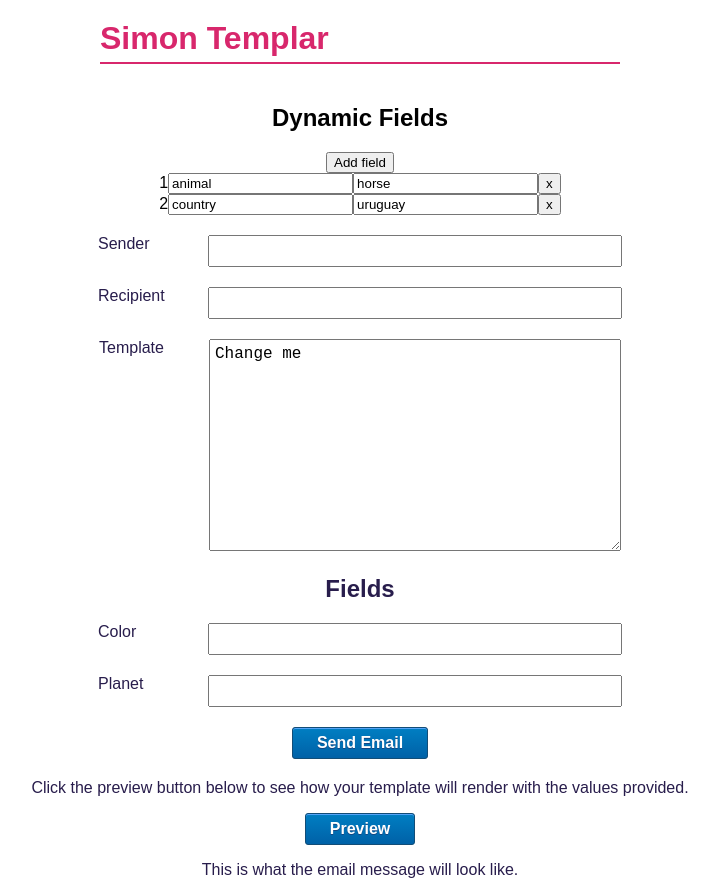
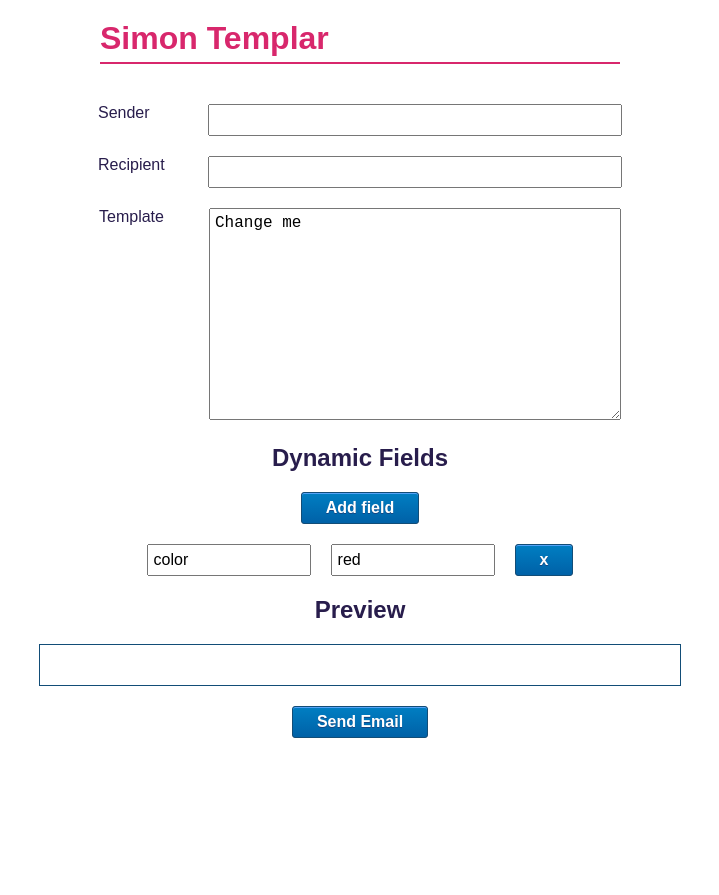
Before and after one commit to alexisbellido/email-template, a React (Create React App) app in the folder react/simon-templar/: page / in a window 1280 px wide. Shown: the whole page, without its empty margins (280-999 px from the left). After the commit the page ends 800 px from the top, so only its background shows below. Built offline with nearby package versions, Linux system fonts and the light colour scheme.

Commit message:
work on preview button

```diff
--- a/react/simon-templar/src/App.css
+++ b/react/simon-templar/src/App.css
@@ -1,9 +1,10 @@
-.App {
+.app {
   font-family: Arial, Verdana, Geneva, Tahoma, sans-serif;
   text-align: center;
+  margin: 20px;
 }
 
-.App h1 {
+.app h1 {
   text-align: left;
   width: 520px;
   margin: 20px auto 40px auto;
@@ -11,3 +12,30 @@
   border-bottom: 2px solid #d8276c;
   padding-bottom: 5px;
 }
+
+.app button {
+  box-shadow:inset 0px 1px 0px 0px #54a3f7;
+  background:linear-gradient(to bottom, #007dc1 5%, #0061a7 100%);
+  background-color :#281d4c;
+  border-radius: 3px;
+  border: 1px solid #124d77;
+  display: inline-block;
+  cursor: pointer;
+  color: #ffffff;
+  font-size: 16px;
+  font-weight: bold;
+  padding: 6px 24px;
+  text-decoration: none;
+  text-shadow: 0px 1px 0px #154682;
+  text-align: center;
+}
+
+.app .notification {
+  font-weight: bold;
+  display: block;
+  text-align: center;
+}
+
+.app .hidden {
+  display:  none;
+}
--- a/react/simon-templar/src/App.js
+++ b/react/simon-templar/src/App.js
@@ -3,36 +3,26 @@ import axios from 'axios';
 
 import './App.css';
 
-import Builder from './components/Builder';
+import ParametersBuilder from './components/ParametersBuilder';
+import FieldsBuilder from './components/FieldsBuilder';
 import Previewer from './components/Previewer';
 
 const App = () => {
-
-  // TODO start with no fields
-  const [fields, setFields] = useState({
-    color: "",
-    planet: ""
-  });
-
-  // TODO array for dynamic inputs
-  const [dynamicFields, setDynamicFields] = useState([
-    {
-      id: "1",
-      fieldName: "animal",
-      fieldValue: "horse"
-    },
-    {
-      id: "2",
-      fieldName: "country",
-      fieldValue: "uruguay"
-    }
-  ]);
 
   const [parameters, setParameters] = useState({
     template: "Change me",
     sender: "",
     recipient: ""
   });
+
+  // initialize dynamic fields with an example
+  const [dynamicFields, setDynamicFields] = useState([
+    {
+      id: "1",
+      fieldName: "color",
+      fieldValue: "red"
+    }
+  ]);
 
   const addField = () => {
     // Add a field to array of dynamic fields.
@@ -77,33 +67,20 @@ const App = () => {
   };
 
   const handleChange = (e) => {
-    // Use setFields for input starting with "field-" and
-    // setParameters for template, sender and recipient.
-    const re = /(field-)(.*)/
-    const matches = e.target.name.match(re);
-    let name;
-    const value = e.target.value;
-    if (matches) {
-      name = matches[2];
-      setFields({
-        ...fields,
-        [name]: value
-      });
-    } else {
-      name = e.target.name;
-      setParameters({
-        ...parameters,
-        [name]: value
-      });
-    }
+    // set the parameters: template, sender and recipient.
+    setParameters({
+      ...parameters,
+      [e.target.name]: e.target.value
+    });
   };
 
   const sendEmail = e => {
+    e.preventDefault();
     console.log('sending email from App');
     console.log('parameters');
     console.log(parameters);
-    console.log('fields');
-    console.log(fields);
+    console.log('dynamicFields');
+    console.log(dynamicFields);
 
     // TODO import Axios and post JSON like this to http://localhost:8000/sender/
     // {
@@ -132,44 +109,27 @@ const App = () => {
     //   });
   };
 
-  // TODO make dynamicFields a component
   return (
-    <div className="App">
+    <div className="app">
       <h1>Simon Templar</h1>
-
-      <h2>Dynamic Fields</h2>
-      <button onClick={addField}>Add field</button>
-      {dynamicFields.map(field => {
-        return (
-          <div key={field.id}>
-            <span>{field.id}</span>
-            <input
-              type="text"
-              value={field.fieldName}
-              name="fieldName"
-              placeholder="field name"
-              onChange={(e) => handleFieldChange(field, e)}
-            />
-            <input
-              type="text"
-              value={field.fieldValue}
-              name="fieldValue"
-              placeholder="field value"
-              onChange={(e) => handleFieldChange(field, e)}
-            />
-            <button onClick={() => removeField(field)}>x</button>
-          </div>
-        );
-      })}
-
-      <Builder
+      <ParametersBuilder
         handleChange={handleChange}
-        sendEmail={sendEmail}
         parameters={parameters}
-        fields={fields} />
+      />
+      <FieldsBuilder
+        addField={addField}
+        removeField={removeField}
+        handleFieldChange={handleFieldChange}
+        dynamicFields={dynamicFields}
+      />
       <Previewer
         template={parameters.template}
-        fields={fields} />
+        dynamicFields={dynamicFields}
+      />
+      <div>
+        <button onClick={sendEmail}>Send Email</button>
+        <p className="hidden notification">Your message was sent</p>
+      </div>
     </div>
   );
 }
--- a/react/simon-templar/src/components/Builder/index.js
+++ /dev/null
@@ -1,46 +0,0 @@
-import React from 'react';
-import './Builder.css';
-
-const Builder = (props) => {
-
-    const sendEmail = e => {
-        e.preventDefault();
-        props.sendEmail();
-    };
-
-    const handleChange = e => {
-        props.handleChange(e);
-    }
-
-    return (
-        <form className="builder">
-            <div>
-                <label>Sender</label>
-                <input type="text" name="sender" value={props.parameters.sender} onChange={handleChange} />
-            </div>
-            <div>
-                <label>Recipient</label>
-                <input type="text" name="recipient" value={props.parameters.recipient} onChange={handleChange} />
-            </div>
-            <div>
-                <label>Template</label>
-                <textarea name="template" value={props.parameters.template} onChange={handleChange}/>
-            </div>
-            <h2>Fields</h2>
-            <div>
-                <label>Color</label>
-                <input type="text" name="field-color" value={props.fields.color} onChange={handleChange} />
-            </div>
-            <div>
-                <label>Planet</label>
-                <input type="text" name="field-planet" value={props.fields.planet}  onChange={handleChange} />
-            </div>
-            <div>
-                <button onClick={sendEmail}>Send Email</button>
-                <p className="hidden notification">Your message was sent</p>
-            </div>
-        </form>
-    );
-}
-
-export default Builder;
--- /dev/null
+++ b/react/simon-templar/src/components/FieldsBuilder/FieldsBuilder.css
@@ -0,0 +1,53 @@
+.fields-builder {
+    font-family: Arial, Verdana, Geneva, Tahoma, sans-serif;
+    margin: 20px auto;
+    color:#281d4c;
+}
+
+.fields-builder div {
+    margin-bottom: 20px;
+}
+
+.fields-builder label {
+    display: inline-block;
+    font-size: 16px;
+    width: 110px;
+    text-align: left;
+    vertical-align: top;
+}
+
+.fields-builder input {
+    display: inline-block;
+    width: 150px;
+    text-align: left;
+    font-size: 16px;
+    padding: 5px;
+    margin-right: 20px;
+}
+
+.fields-builder button {
+    box-shadow:inset 0px 1px 0px 0px #54a3f7;
+	background:linear-gradient(to bottom, #007dc1 5%, #0061a7 100%);
+	background-color :#281d4c;
+	border-radius: 3px;
+	border: 1px solid #124d77;
+	display: inline-block;
+	cursor: pointer;
+	color: #ffffff;
+    font-size: 16px;
+    font-weight: bold;
+	padding: 6px 24px;
+	text-decoration: none;
+    text-shadow: 0px 1px 0px #154682;
+    text-align: center;
+}
+
+.fields-builder .notification {
+    font-weight: bold;
+    display: block;
+    text-align: center;
+}
+
+.fields-builder .hidden {
+    display:  none;
+}
--- /dev/null
+++ b/react/simon-templar/src/components/FieldsBuilder/index.js
@@ -0,0 +1,51 @@
+import React from 'react';
+import './FieldsBuilder.css';
+
+const FieldsBuilder = (props) => {
+
+    const addField = (e) => {
+        e.preventDefault();
+        props.addField();
+    };
+
+    const removeField = (field, e) => {
+        e.preventDefault();
+        props.removeField(field);
+    };
+
+    const handleFieldChange = (field, e) => {
+        props.handleFieldChange(field, e);
+    };
+
+    return (
+        <form className="fields-builder">
+            <h2>Dynamic Fields</h2>
+            <div>
+                <button onClick={addField}>Add field</button>
+            </div>
+            {props.dynamicFields.map(field => {
+                return (
+                <div key={field.id}>
+                    <input
+                        type="text"
+                        value={field.fieldName}
+                        name="fieldName"
+                        placeholder="field name"
+                        onChange={(e) => handleFieldChange(field, e)}
+                    />
+                    <input
+                        type="text"
+                        value={field.fieldValue}
+                        name="fieldValue"
+                        placeholder="field value"
+                        onChange={(e) => handleFieldChange(field, e)}
+                    />
+                    <button onClick={(e) => removeField(field, e)}>x</button>
+                </div>
+                );
+            })}
+        </form>
+    );
+};
+
+export default FieldsBuilder;
--- a/react/simon-templar/src/components/Builder/Builder.css
+++ b/react/simon-templar/src/components/ParametersBuilder/ParametersBuilder.css
@@ -1,14 +1,14 @@
-.builder {
+.parameters-builder {
     font-family: Arial, Verdana, Geneva, Tahoma, sans-serif;
     margin: 20px auto;
     color:#281d4c;
 }
 
-.builder div {
+.parameters-builder div {
     margin-bottom: 20px;
 }
 
-.builder label {
+.parameters-builder label {
     display: inline-block;
     font-size: 16px;
     width: 110px;
@@ -16,8 +16,8 @@
     vertical-align: top;
 }
 
-.builder input,
-.builder textarea {
+.parameters-builder input,
+.parameters-builder textarea {
     display: inline-block;
     width: 400px;
     text-align: left;
@@ -25,11 +25,11 @@
     padding: 5px;
 }
 
-.builder textarea {
+.parameters-builder textarea {
     height: 200px;
 }
 
-.builder button {
+.parameters-builder button {
     box-shadow:inset 0px 1px 0px 0px #54a3f7;
 	background:linear-gradient(to bottom, #007dc1 5%, #0061a7 100%);
 	background-color :#281d4c;
@@ -46,12 +46,12 @@
     text-align: center;
 }
 
-.builder .notification {
+.parameters-builder .notification {
     font-weight: bold;
     display: block;
     text-align: center;
 }
 
-.builder .hidden {
+.parameters-builder .hidden {
     display:  none;
 }
--- /dev/null
+++ b/react/simon-templar/src/components/ParametersBuilder/index.js
@@ -0,0 +1,28 @@
+import React from 'react';
+import './ParametersBuilder.css';
+
+const ParametersBuilder = (props) => {
+
+    const handleChange = e => {
+        props.handleChange(e);
+    }
+
+    return (
+        <form className="parameters-builder">
+            <div>
+                <label>Sender</label>
+                <input type="text" name="sender" value={props.parameters.sender} onChange={handleChange} />
+            </div>
+            <div>
+                <label>Recipient</label>
+                <input type="text" name="recipient" value={props.parameters.recipient} onChange={handleChange} />
+            </div>
+            <div>
+                <label>Template</label>
+                <textarea name="template" value={props.parameters.template} onChange={handleChange}/>
+            </div>
+        </form>
+    );
+}
+
+export default ParametersBuilder;
--- a/react/simon-templar/src/components/Previewer/index.js
+++ b/react/simon-templar/src/components/Previewer/index.js
@@ -1,26 +1,20 @@
 import React from 'react';
 import './Previewer.css';
-// import Handlebars from "handlebars";
+import Handlebars from "handlebars";
 
 // TODO use Handlebars to get template and fields from state and process
 // with Handlebars and display
 const Previewer = (props) => {
-    // const template = Handlebars.compile("Hello, I am {{name}}");
+    // const template = Handlebars.compile(props.template);
     // const rendered_template = template({name: "Mickey"});
     // console.log(rendered_template);
-    // <div>{rendered_template}</div>
-
-    // TODO I don't think we need a preview button, just preview as fields and template change
-    // console.log('Previewer template', props.template);
-    // console.log('Previewer fields', props.fields);
+    let rendered_template = '';
     return (
         <div className="previewer">
-            <p>Click the preview button below to see how your template will render with the values provided.</p>
-            <button>Preview</button>
-            <p className="hidden notification">Preview ready</p>
-            <p>This is what the email message will look like.</p>
+            <h2>Preview</h2>
+            <div>{rendered_template}</div>
         </div>
     );
-    }
+}
 
 export default Previewer;
```
Also changed, not shown: 1 other file (tests, documents, lock files or other folders).
